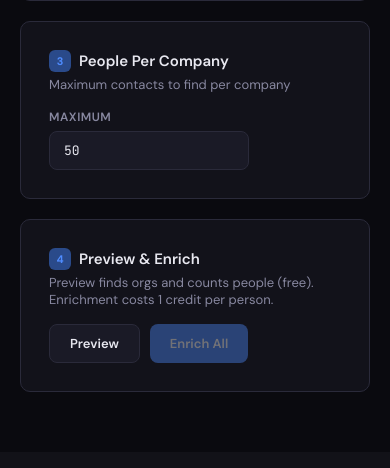
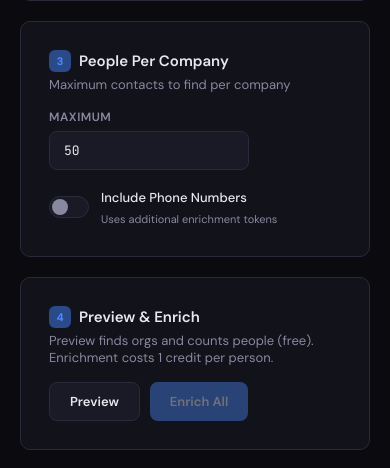
Before and after one commit to gkmestler/People-Finder, a Flask app: page / in a window 390 px wide. Shown: the part 796-1264 px from the top of the page. Before the commit the page ends 1188 px from the top, so only its background shows below. Run offline with Flask 3, Linux system fonts and the light colour scheme.

Commit message:
Add phone number toggle to enrichment pipeline
Adds a toggle switch in Step 3 to optionally include phone numbers in the
Excel output. Phone data is extracted from Apollo's bulk_match response
and placed between Title and Email columns when enabled.

Co-Authored-By: Claude Opus 4.6 (1M context) <noreply@anthropic.com>

```diff
--- a/apollo_client.py
+++ b/apollo_client.py
@@ -161,7 +161,7 @@ class ApolloClient:
         for m in matches:
             if not m:
                 continue
-            enriched.append({
+            entry = {
                 "first_name": m.get("first_name", ""),
                 "last_name": m.get("last_name", ""),
                 "title": m.get("title", ""),
@@ -169,7 +169,14 @@ class ApolloClient:
                 "email_status": m.get("email_status", ""),
                 "linkedin_url": m.get("linkedin_url", ""),
                 "organization_name": (m.get("organization") or {}).get("name", ""),
-            })
+            }
+            # Extract phone numbers if available
+            phone_numbers = m.get("phone_numbers") or []
+            if phone_numbers:
+                entry["phone_number"] = phone_numbers[0].get("sanitized_number") or phone_numbers[0].get("raw_number", "")
+            else:
+                entry["phone_number"] = ""
+            enriched.append(entry)
 
         return enriched
 
--- a/app.py
+++ b/app.py
@@ -204,6 +204,8 @@ def api_enrich():
     except Exception as e:
         return jsonify({"error": str(e)}), 500
 
+    include_phone = bool(data.get("include_phone", False))
+
     try:
         result = run_enrichment(
             apollo, companies, titles,
@@ -211,7 +213,7 @@ def api_enrich():
         )
 
         # Build spreadsheet in memory
-        buf = build_spreadsheet(result["contacts"], result["no_results"])
+        buf = build_spreadsheet(result["contacts"], result["no_results"], include_phone=include_phone)
 
         timestamp = datetime.now().strftime("%Y%m%d_%H%M%S")
         filename = f"apollo_contacts_{timestamp}.xlsx"
--- a/excel_builder.py
+++ b/excel_builder.py
@@ -23,10 +23,12 @@ THIN_BORDER = Border(
 )
 
 HEADERS = ["Company", "First Name", "Last Name", "Title", "Email", "Email Status", "LinkedIn URL"]
+HEADERS_WITH_PHONE = ["Company", "First Name", "Last Name", "Title", "Phone", "Email", "Email Status", "LinkedIn URL"]
 COL_WIDTHS = [35, 15, 20, 45, 40, 15, 55]
+COL_WIDTHS_WITH_PHONE = [35, 15, 20, 45, 20, 40, 15, 55]
 
 
-def build_spreadsheet(contacts: list[dict], no_results: list[str], output_path: str | None = None) -> str | io.BytesIO:
+def build_spreadsheet(contacts: list[dict], no_results: list[str], output_path: str | None = None, include_phone: bool = False) -> str | io.BytesIO:
     """Build a formatted Excel spreadsheet from enrichment results.
 
     Args:
@@ -41,8 +43,11 @@ def build_spreadsheet(contacts: list[dict], no_results: list[str], output_path:
     ws = wb.active
     ws.title = "Contacts"
 
+    headers = HEADERS_WITH_PHONE if include_phone else HEADERS
+    col_widths = COL_WIDTHS_WITH_PHONE if include_phone else COL_WIDTHS
+
     # --- Headers ---
-    for col, (header, width) in enumerate(zip(HEADERS, COL_WIDTHS), 1):
+    for col, (header, width) in enumerate(zip(headers, col_widths), 1):
         cell = ws.cell(row=1, column=col, value=header)
         cell.font = HEADER_FONT
         cell.fill = HEADER_FILL
@@ -55,6 +60,8 @@ def build_spreadsheet(contacts: list[dict], no_results: list[str], output_path:
     # --- Sort contacts by company name ---
     contacts_sorted = sorted(contacts, key=lambda c: (c.get("organization_name") or "", c.get("last_name") or ""))
 
+    num_cols = len(headers)
+
     # --- Data rows ---
     for i, contact in enumerate(contacts_sorted, 2):
         row_data = [
@@ -62,10 +69,14 @@ def build_spreadsheet(contacts: list[dict], no_results: list[str], output_path:
             contact.get("first_name", ""),
             contact.get("last_name", ""),
             contact.get("title", ""),
+        ]
+        if include_phone:
+            row_data.append(contact.get("phone_number") or "")
+        row_data.extend([
             contact.get("email") or "",
             contact.get("email_status", ""),
             contact.get("linkedin_url", ""),
-        ]
+        ])
 
         email = contact.get("email")
         status = contact.get("email_status", "")
@@ -90,7 +101,7 @@ def build_spreadsheet(contacts: list[dict], no_results: list[str], output_path:
         row = start_row + j
         ws.cell(row=row, column=1, value=company).font = BODY_FONT
         ws.cell(row=row, column=4, value="NO RESULTS IN APOLLO").font = Font(name="Arial", size=10, italic=True)
-        for col in range(1, 8):
+        for col in range(1, num_cols + 1):
             cell = ws.cell(row=row, column=col)
             cell.fill = PINK_FILL
             cell.border = THIN_BORDER
@@ -136,7 +147,8 @@ def build_spreadsheet(contacts: list[dict], no_results: list[str], output_path:
     ws.freeze_panes = "A2"
 
     # --- Auto-filter ---
-    ws.auto_filter.ref = f"A1:G{len(contacts_sorted) + 1}"
+    last_col = chr(ord('A') + num_cols - 1)
+    ws.auto_filter.ref = f"A1:{last_col}{len(contacts_sorted) + 1}"
 
     if output_path is None:
         buf = io.BytesIO()
--- a/templates/index.html
+++ b/templates/index.html
@@ -276,6 +276,69 @@
       color: var(--green);
     }
 
+    .toggle-row {
+      display: flex;
+      align-items: center;
+      gap: 12px;
+      margin-top: 16px;
+    }
+
+    .toggle-row .toggle-label {
+      font-size: 13px;
+      color: var(--text);
+      font-weight: 500;
+    }
+
+    .toggle-row .toggle-hint {
+      font-size: 11px;
+      color: var(--text-dim);
+    }
+
+    .toggle-switch {
+      position: relative;
+      width: 40px;
+      height: 22px;
+      flex-shrink: 0;
+    }
+
+    .toggle-switch input {
+      opacity: 0;
+      width: 0;
+      height: 0;
+    }
+
+    .toggle-slider {
+      position: absolute;
+      cursor: pointer;
+      top: 0; left: 0; right: 0; bottom: 0;
+      background: var(--surface-2);
+      border: 1px solid var(--border);
+      border-radius: 22px;
+      transition: 0.2s;
+    }
+
+    .toggle-slider:before {
+      content: "";
+      position: absolute;
+      height: 16px;
+      width: 16px;
+      left: 2px;
+      bottom: 2px;
+      background: var(--text-dim);
+      border-radius: 50%;
+      transition: 0.2s;
+    }
+
+    .toggle-switch input:checked + .toggle-slider {
+      background: var(--accent-dim);
+      border-color: var(--accent);
+    }
+
+    .toggle-switch input:checked + .toggle-slider:before {
+      transform: translateX(18px);
+      background: var(--accent);
+    }
+
     .hidden { display: none !important; }
     .mt-12 { margin-top: 12px; }
     .mt-16 { margin-top: 16px; }
@@ -328,6 +391,17 @@
         <label for="maxPerCompany">Maximum</label>
         <input type="number" id="maxPerCompany" min="1" max="500" value="50"
           style="width: 100%; background: var(--surface-2); border: 1px solid var(--border); border-radius: 8px; color: var(--text); font-family: 'JetBrains Mono', monospace; font-size: 13px; padding: 10px 14px; outline: none;">
+      </div>
+
+      <div class="toggle-row">
+        <label class="toggle-switch" style="display: inline-block; margin-bottom: 0;">
+          <input type="checkbox" id="includePhone">
+          <span class="toggle-slider"></span>
+        </label>
+        <div>
+          <span class="toggle-label">Include Phone Numbers</span><br>
+          <span class="toggle-hint">Uses additional enrichment tokens</span>
+        </div>
       </div>
     </div>
 
@@ -396,6 +470,10 @@
 
     function getMaxPerCompany() {
       return parseInt(document.getElementById('maxPerCompany').value) || 50;
+    }
+
+    function getIncludePhone() {
+      return document.getElementById('includePhone').checked;
     }
 
     async function expandTitles() {
@@ -510,7 +588,7 @@
         const resp = await fetch('/api/enrich', {
           method: 'POST',
           headers: { 'Content-Type': 'application/json' },
-          body: JSON.stringify({ companies, titles, max_per_company: getMaxPerCompany() }),
+          body: JSON.stringify({ companies, titles, max_per_company: getMaxPerCompany(), include_phone: getIncludePhone() }),
         });
 
         if (!resp.ok) {
```
